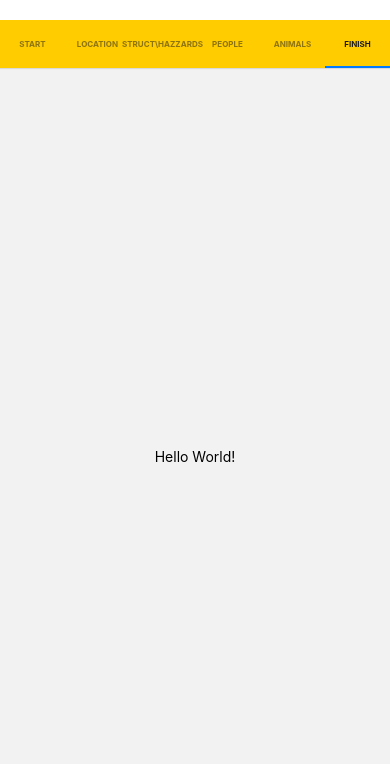
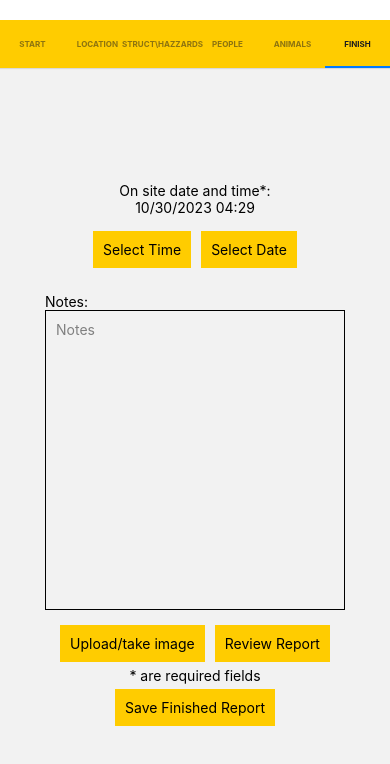
Before and after one commit to amansharma96/SER401Team15, a React Native app in the folder EmergencyDataCollectionApp/: screen /Finish in a window 390 px wide. Shown: the top 764 px of the page. Built offline with nearby package versions, Linux system fonts and the light colour scheme.

Commit message:
Finished task 80

```diff
--- a/EmergencyDataCollectionApp/src/screens/MYN/MYNReportAnimals.js
+++ b/EmergencyDataCollectionApp/src/screens/MYN/MYNReportAnimals.js
@@ -11,6 +11,7 @@ const MYNReportAnimals = () => {
   const [isFocus, setIsFocus] = useState(false);
   const [showAnimalStatus, setShowAnimalStatus] = useState(false);
   const [showAnimalTextBox, setShowAnimalTextBox] = useState(false);
+  const [animalNotes, setAnimalNotes] = useState("");
 
   const handleAnimalChange = (item) => {
     setValueAnimals(item.value);
@@ -68,12 +69,14 @@ const MYNReportAnimals = () => {
           <TextInput
             style={styles.textArea}
             underlineColorAndroid="transparent"
-            placeholder="Type something"
+            placeholder="Other farm animals, like cows or horses that require attion, please make detailed notes"
             placeholderTextColor="grey"
-            numberOfLines={10}
+            numberOfLines={20}
             multiline
             textAlignVertical="top"
             textAlign="left"
+            onChangeText={(text) => setAnimalNotes(text)}
+            value={animalNotes}
           />
         </View>
       )}
--- a/EmergencyDataCollectionApp/src/screens/MYN/MYNReprotEnd.js
+++ b/EmergencyDataCollectionApp/src/screens/MYN/MYNReprotEnd.js
@@ -1,10 +1,109 @@
-import React from "react";
-import { View, Text, StyleSheet } from "react-native";
+import DateTimePicker from "@react-native-community/datetimepicker";
+import React, { useState } from "react";
+import { View, Text, StyleSheet, TextInput } from "react-native";
+
+import Button from "../../components/Button";
 
 const MYNReprotEnd = () => {
+  const [Notes, onChangeNotes] = React.useState("");
+  const [date, setDate] = useState(new Date());
+  const [show, setShow] = useState(false);
+  const [isDatePicker, setIsDatePicker] = useState(true);
+
+  const saveFinishedReport = () => {
+    //place holder for logic
+  };
+  const displayReport = () => {
+    //place holder for logic
+  };
+
+  const imageLogic = () => {
+    //place holder for logic
+  };
+  const formatDate = (date) => {
+    return `${(date.getMonth() + 1).toString().padStart(2, "0")}/${date
+      .getDate()
+      .toString()
+      .padStart(2, "0")}/${date.getFullYear()} ${date
+      .getHours()
+      .toString()
+      .padStart(2, "0")}:${date.getMinutes().toString().padStart(2, "0")}`;
+  };
+
+  const showDatepicker = () => {
+    setShow(true);
+    setIsDatePicker(!isDatePicker);
+  };
+
+  const handleConfirm = (event, selectedDate) => {
+    const currentDate = selectedDate || date;
+    setShow(false);
+    setDate(currentDate);
+  };
+
   return (
     <View style={styles.container}>
-      <Text>Hello World!</Text>
+      <Text style={styles.text}>On site date and time*:</Text>
+      <Text style={styles.dateDisplay}>{formatDate(date)}</Text>
+      <View style={styles.buttonContainer}>
+        <View>
+          <Button
+            style={styles.button}
+            title="Select Time"
+            onPress={showDatepicker}
+          />
+        </View>
+        <View>
+          <Button
+            style={styles.button}
+            title="Select Date"
+            onPress={showDatepicker}
+          />
+        </View>
+      </View>
+      {show && (
+        <DateTimePicker
+          testID="dateTimePicker"
+          value={date}
+          mode={isDatePicker ? "date" : "time"}
+          is24Hour
+          display="default"
+          onChange={handleConfirm}
+        />
+      )}
+      <View style={styles.textAreaContainer}>
+        <Text>Notes:</Text>
+        <TextInput
+          style={styles.textArea}
+          underlineColorAndroid="transparent"
+          placeholder="Notes"
+          placeholderTextColor="grey"
+          numberOfLines={20}
+          multiline
+          textAlignVertical="top"
+          textAlign="left"
+          onChangeText={onChangeNotes}
+          value={Notes}
+        />
+      </View>
+      <View style={styles.buttonContainer}>
+        <Button
+          style={styles.bottomButtonContainer}
+          title="Upload/take image"
+          onPress={imageLogic}
+        />
+        <Button
+          style={styles.bottomButtonContainer}
+          title="Review Report"
+          onPress={displayReport}
+        />
+      </View>
+      <Text>* are required fields</Text>
+      <Button
+        style={styles.bottomButtonContainer}
+        title="Save Finished Report"
+        onPress={saveFinishedReport}
+      />
     </View>
   );
 };
@@ -15,6 +114,23 @@ const styles = StyleSheet.create({
     justifyContent: "center",
     alignItems: "center",
   },
+  textArea: {
+    height: 300,
+    justifyContent: "flex-start",
+    borderColor: "black",
+    borderWidth: 1,
+    padding: 10,
+    textAlignVertical: "top",
+    textAlign: "left",
+  },
+  textAreaContainer: {
+    marginTop: 20,
+    width: 300,
+  },
+  buttonContainer: {
+    flexDirection: "row",
+    marginTop: 10,
+  },
 });
 
 export default MYNReprotEnd;
```
Also changed, not shown: EmergencyDataCollectionApp/src/screens/MYN/StartMYNReport.js (deleted, +0 -124 lines).
